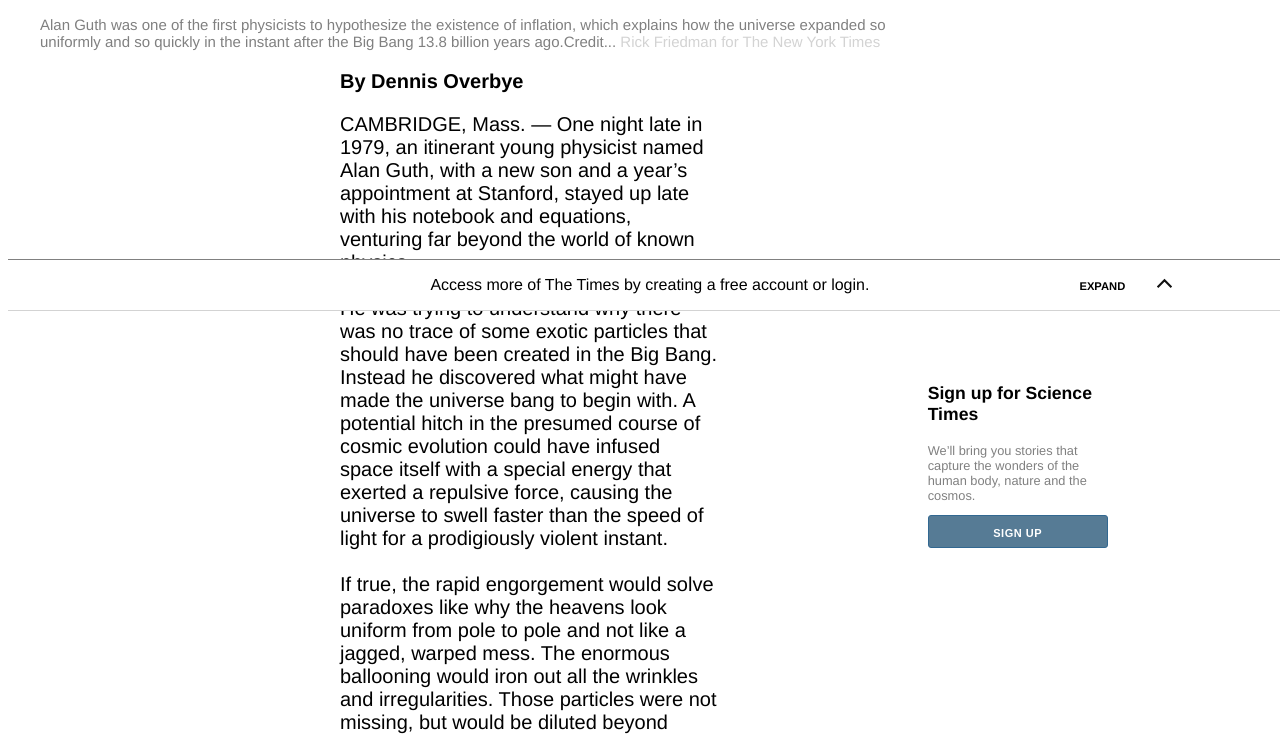
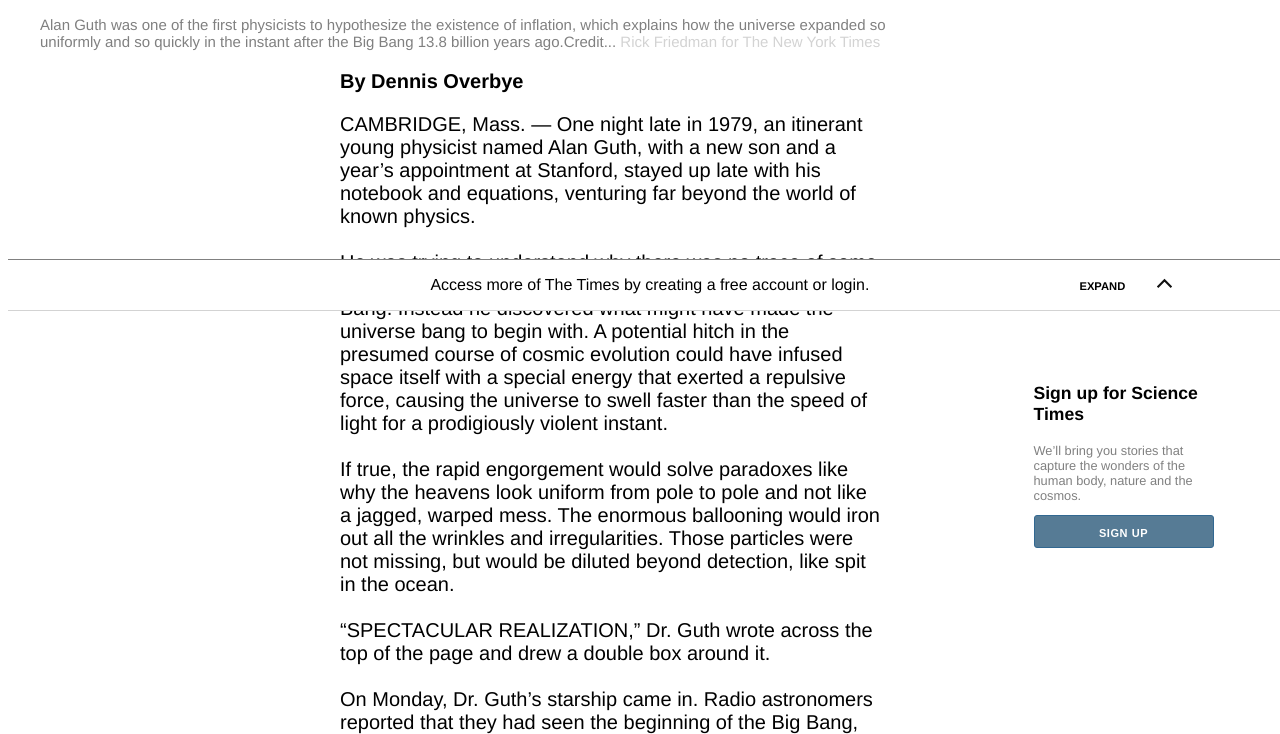
Before and after one commit to s0kil/Positioning-Floating-Elements, a website: page index.html in a window 1280 px wide. Shown: the part 489-1223 px from the top of the page. Drawn offline with Linux system fonts and the light colour scheme.

Commit message:
fixed bug of the aside texts

```diff
--- a/style.css
+++ b/style.css
@@ -405,13 +405,13 @@ section,
 aside {
   max-width: 318px;
   float: right;
+  margin-right: 15%;
 }
 
 /* Aside top */
 
 #asides {
   float: right;
-  margin-right: 13%;
   height: 100vh;
 }
 
```
